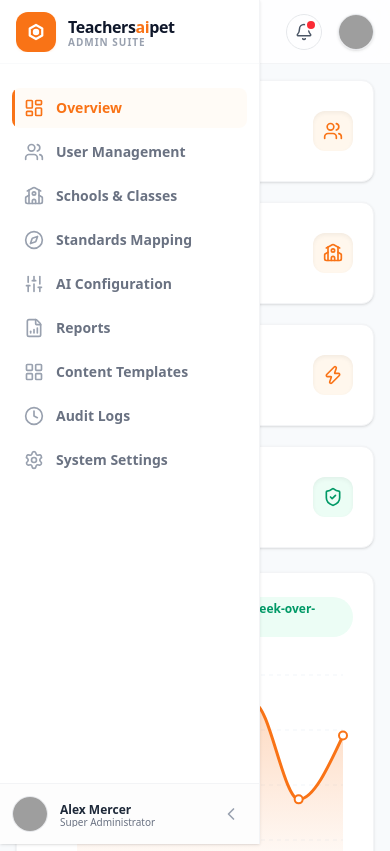
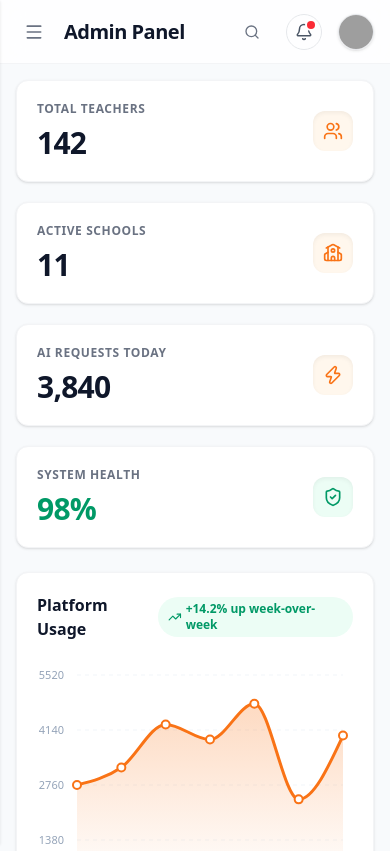
Before and after one commit to murad403/edupulse-ai-admin, a Next.js app: page / in a window 390 px wide. Shown: the top 851 px of the page. Built offline with nearby package versions, Linux system fonts and the light colour scheme; grey boxes are pictures that could not be loaded.

Commit message:
feat: implement admin dashboard overview page and navigation sidebar components

```diff
--- a/src/app/(app)/layout.tsx
+++ b/src/app/(app)/layout.tsx
@@ -6,20 +6,34 @@ import AdminTopbar from '@/components/shared/AdminTopbar'
 
 const Layout = ({ children }: { children: React.ReactNode }) => {
   const [isCollapsed, setIsCollapsed] = useState(false)
+  const [isMobileOpen, setIsMobileOpen] = useState(false)
 
   return (
     <div className="min-h-screen flex bg-[#F8FAFC]">
+      {/* Mobile Sidebar Overlay Backdrop */}
+      {isMobileOpen && (
+        <div
+          className="fixed inset-0 z-40 bg-slate-900/40 backdrop-blur-xs lg:hidden transition-opacity duration-200"
+          onClick={() => setIsMobileOpen(false)}
+        />
+      )}
+
       {/* Sidebar */}
-      <AdminSidebar isCollapsed={isCollapsed} setIsCollapsed={setIsCollapsed} />
+      <AdminSidebar
+        isCollapsed={isCollapsed}
+        setIsCollapsed={setIsCollapsed}
+        isMobileOpen={isMobileOpen}
+        setIsMobileOpen={setIsMobileOpen}
+      />
 
       {/* Main Content Area */}
       <div
-        className={`flex-1 flex flex-col min-h-screen transition-all duration-300 ${
-          isCollapsed ? 'pl-[72px]' : 'pl-0 lg:pl-[260px]'
-        }`}
+        className={`flex-1 flex flex-col min-h-screen transition-all duration-300 min-w-0 ${
+          isCollapsed ? 'lg:pl-[72px]' : 'lg:pl-[260px]'
+        } pl-0`}
       >
-        <AdminTopbar onMenuClick={() => setIsCollapsed(!isCollapsed)} />
-        <main className="flex-1 p-4 md:p-6 lg:p-8 w-full mx-auto">
+        <AdminTopbar onMenuClick={() => setIsMobileOpen(!isMobileOpen)} />
+        <main className="flex-1 p-4 md:p-6 lg:p-8 w-full mx-auto overflow-hidden">
           {children}
         </main>
       </div>
--- a/src/components/app/overview/OverviewPage.tsx
+++ b/src/components/app/overview/OverviewPage.tsx
@@ -23,17 +23,17 @@ const OverviewPage = () => {
       <OverviewStats />
 
       {/* Middle Section: Chart & Teacher Activity */}
-      <div className="grid grid-cols-1 lg:grid-cols-3 gap-6">
-        <div className="lg:col-span-2">
+      <div className="grid grid-cols-1 xl:grid-cols-3 gap-6">
+        <div className="xl:col-span-2">
           <PlatformUsageChart />
         </div>
-        <div className="lg:col-span-1">
+        <div className="xl:col-span-1">
           <RecentTeacherActivity />
         </div>
       </div>
 
       {/* Bottom Section: Quick Actions, Schools, Audit Log */}
-      <div className="grid grid-cols-1 md:grid-cols-2 lg:grid-cols-3 gap-6">
+      <div className="grid grid-cols-1 md:grid-cols-2 xl:grid-cols-3 gap-6">
         <div>
           <QuickActions
             onAddTeacher={() => setIsAddTeacherOpen(true)}
@@ -44,7 +44,7 @@ const OverviewPage = () => {
         <div>
           <TopActiveSchools />
         </div>
-        <div className="md:col-span-2 lg:col-span-1">
+        <div className="md:col-span-2 xl:col-span-1">
           <RecentAuditLog />
         </div>
       </div>
--- a/src/components/app/overview/RecentTeacherActivity.tsx
+++ b/src/components/app/overview/RecentTeacherActivity.tsx
@@ -56,7 +56,7 @@ const RecentTeacherActivity = () => {
 
       {/* Table Area */}
       <div className="flex-1 overflow-x-auto">
-        <table className="w-full text-left border-collapse">
+        <table className="w-full min-w-[500px] text-left border-collapse">
           <thead>
             <tr className="border-b border-gray-50 text-[10px] font-extrabold text-gray-400 uppercase tracking-wider">
               <th className="pb-3 font-extrabold">Name</th>
--- a/src/components/shared/AdminSidebar.tsx
+++ b/src/components/shared/AdminSidebar.tsx
@@ -16,15 +16,17 @@ import {
   Settings,
   ChevronLeft,
   ChevronRight,
-  LogOut
+  X
 } from 'lucide-react'
 
 interface AdminSidebarProps {
   isCollapsed: boolean
   setIsCollapsed: (collapsed: boolean) => void
+  isMobileOpen: boolean
+  setIsMobileOpen: (open: boolean) => void
 }
 
-const AdminSidebar = ({ isCollapsed, setIsCollapsed }: AdminSidebarProps) => {
+const AdminSidebar = ({ isCollapsed, setIsCollapsed, isMobileOpen, setIsMobileOpen }: AdminSidebarProps) => {
   const pathname = usePathname()
 
   const navItems = [
@@ -42,8 +44,13 @@ const AdminSidebar = ({ isCollapsed, setIsCollapsed }: AdminSidebarProps) => {
   return (
     <aside
       className={cn(
-        "fixed inset-y-0 left-0 z-30 flex flex-col border-r border-gray-100 bg-white transition-all duration-300 shadow-sm",
-        isCollapsed ? "w-[72px]" : "w-[260px]"
+        "flex flex-col border-r border-gray-100 bg-white transition-all duration-300 shadow-sm z-50",
+        // Desktop positioning & width
+        "lg:fixed lg:inset-y-0 lg:left-0 lg:h-screen lg:z-30",
+        isCollapsed ? "lg:w-[72px]" : "lg:w-[260px]",
+        // Mobile positioning & width
+        "max-lg:fixed max-lg:inset-y-0 max-lg:left-0 max-lg:w-[260px] max-lg:z-50",
+        isMobileOpen ? "max-lg:translate-x-0" : "max-lg:-translate-x-full"
       )}
     >
       {/* Brand Header */}
@@ -64,15 +71,20 @@ const AdminSidebar = ({ isCollapsed, setIsCollapsed }: AdminSidebarProps) => {
               <circle cx="12" cy="12" r="2.5" fill="currentColor" />
             </svg>
           </div>
-          {!isCollapsed && (
-            <div className="flex flex-col tracking-tight transition-opacity duration-300">
-              <span className="font-bold text-title text-base leading-tight">
-                Teachers<span className="text-main">ai</span>pet
-              </span>
-              <span className="text-[10px] font-bold text-gray-400 uppercase tracking-widest leading-none">Admin Suite</span>
-            </div>
-          )}
+          <div className={cn("flex flex-col tracking-tight transition-all duration-300", isCollapsed ? "lg:opacity-0 lg:w-0" : "opacity-100")}>
+            <span className="font-bold text-title text-base leading-tight whitespace-nowrap">
+              Teachers<span className="text-main">ai</span>pet
+            </span>
+            <span className="text-[10px] font-bold text-gray-400 uppercase tracking-widest leading-none whitespace-nowrap">Admin Suite</span>
+          </div>
         </div>
+        {/* Mobile close button */}
+        <button
+          onClick={() => setIsMobileOpen(false)}
+          className="lg:hidden flex h-8 w-8 items-center justify-center rounded-lg text-gray-400 hover:text-gray-600 hover:bg-gray-50 transition-colors cursor-pointer"
+        >
+          <X className="h-5 w-5" />
+        </button>
       </div>
 
       {/* Navigation Items */}
@@ -104,13 +116,13 @@ const AdminSidebar = ({ isCollapsed, setIsCollapsed }: AdminSidebarProps) => {
                 )}
               />
 
-              {!isCollapsed && (
-                <span className="transition-opacity duration-300">{item.name}</span>
-              )}
+              <span className={cn("transition-all duration-300", isCollapsed ? "lg:opacity-0 lg:w-0" : "opacity-100")}>
+                {item.name}
+              </span>
 
-              {/* Tooltip when collapsed */}
+              {/* Tooltip when collapsed (Desktop only) */}
               {isCollapsed && (
-                <div className="absolute left-14 rounded bg-gray-900 px-2 py-1 text-xs text-white opacity-0 pointer-events-none group-hover:opacity-100 transition-opacity z-50 whitespace-nowrap shadow-md">
+                <div className="max-lg:hidden absolute left-14 rounded bg-gray-900 px-2 py-1 text-xs text-white opacity-0 pointer-events-none group-hover:opacity-100 transition-opacity z-50 whitespace-nowrap shadow-md">
                   {item.name}
                 </div>
               )}
@@ -128,17 +140,15 @@ const AdminSidebar = ({ isCollapsed, setIsCollapsed }: AdminSidebarProps) => {
               alt="Alex Mercer"
               className="h-9 w-9 shrink-0 rounded-full border border-gray-200 object-cover"
             />
-            {!isCollapsed && (
-              <div className="flex flex-col overflow-hidden text-left">
-                <span className="text-xs font-bold text-gray-800 truncate leading-tight">Alex Mercer</span>
-                <span className="text-[10px] text-gray-500 truncate leading-none">Super Administrator</span>
-              </div>
-            )}
+            <div className={cn("flex flex-col overflow-hidden text-left transition-all duration-300", isCollapsed ? "lg:opacity-0 lg:w-0" : "opacity-100")}>
+              <span className="text-xs font-bold text-gray-800 truncate leading-tight whitespace-nowrap">Alex Mercer</span>
+              <span className="text-[10px] text-gray-500 truncate leading-none whitespace-nowrap">Super Administrator</span>
+            </div>
           </div>
 
           <button
             onClick={() => setIsCollapsed(!isCollapsed)}
-            className="flex h-8 w-8 items-center justify-center rounded-lg text-gray-400 hover:text-gray-600 hover:bg-gray-100 transition-colors cursor-pointer"
+            className="max-lg:hidden flex h-8 w-8 items-center justify-center rounded-lg text-gray-400 hover:text-gray-600 hover:bg-gray-100 transition-colors cursor-pointer"
             title={isCollapsed ? "Expand sidebar" : "Collapse sidebar"}
           >
             {isCollapsed ? (
```
